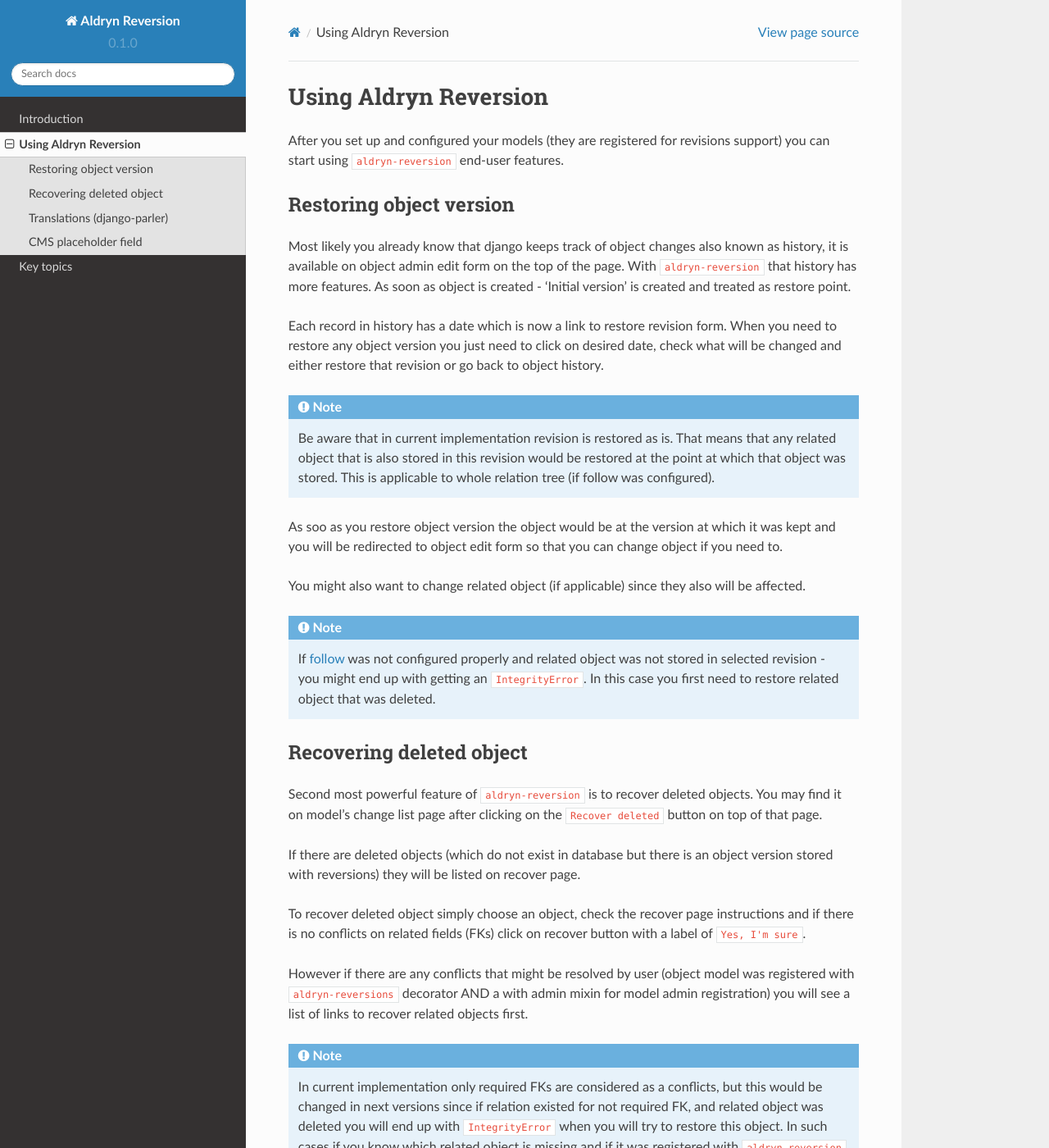
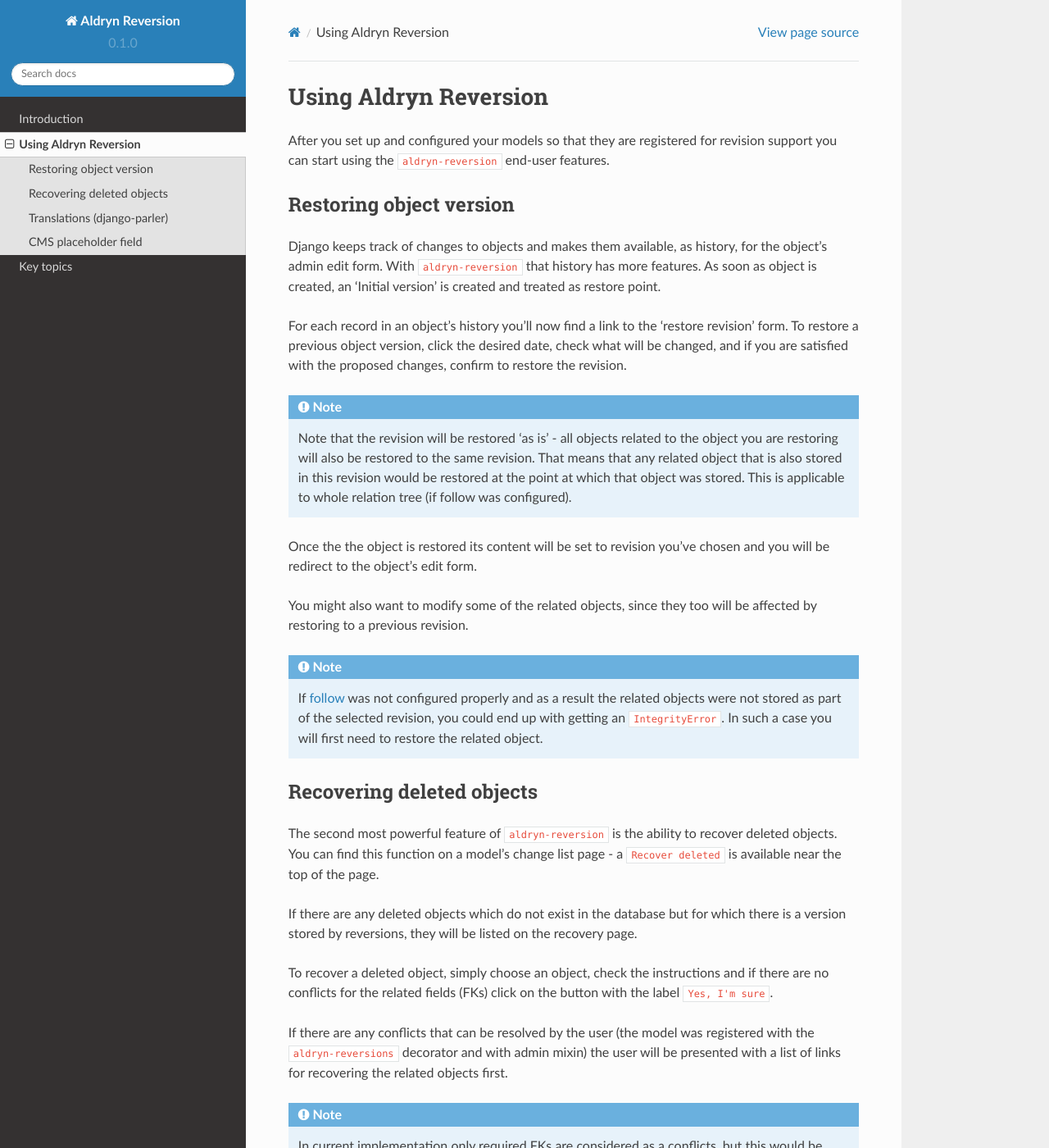
Before and after one commit to aldryn/aldryn-reversion, a Sphinx documentation site: the page built from docs/user/index.rst, in a window 1280 px wide and 1400 px high. Shown: the whole window at 82% size. Built offline with Sphinx 7.4.7 and the Read the Docs theme 2.0.0, drawn with Linux system fonts in a browser that asks for light colours; some of the changed text lies outside the part shown.

Commit message:
Documentation: misc improvements.

```diff
--- a/README.rst
+++ b/README.rst
@@ -48,9 +48,8 @@
 ------------
 
 Most likely you don't need to install this addon by yourself, and it is
-installed as a dependency for other addon.
-But in case if you are a developer or any other reason to install it manually
-just follow those simple steps:
+installed as a dependency for another addon.
+If you do need to install this addon manually, just follow thses steps:
 
 
 1) Run `pip install aldryn-reversion`.
--- a/docs/introduction/configuration.rst
+++ b/docs/introduction/configuration.rst
@@ -31,7 +31,7 @@
         ...
 
 
-This also add the related objects as version-controlled content.
+This also adds the related objects as version-controlled content.
 
 .. note:: These related models should also be registered with django-reversion in their own right.
 
--- a/docs/requirements.txt
+++ b/docs/requirements.txt
@@ -1,4 +1,3 @@
--f http://simple.crate.io/
 MarkupSafe==0.23
 Pygments==2.0.2
 Sphinx==1.3.1
--- a/docs/topic/index.rst
+++ b/docs/topic/index.rst
@@ -12,7 +12,8 @@
 
 Be aware that reverting a model instance will also revert all related (i.e. via a foreign key)
 object instances to the same history point - this will not always be desired behaviour, and
-your may not be what is expected by your site content editors who use the feature.
+this will not always be the desired behaviour, and may not be what is expected
+by your site's content editors.
 
 
 Possible database integrity errors
--- a/docs/user/index.rst
+++ b/docs/user/index.rst
@@ -2,65 +2,67 @@
 Using Aldryn Reversion
 ######################
 
-After you set up and configured your models (they are registered for revisions
-support) you can start using ``aldryn-reversion`` end-user features.
+After you set up and configured your models so that they are registered
+for revision support you can start using the ``aldryn-reversion``
+end-user features.
 
 ************************
 Restoring object version
 ************************
 
-Most likely you already know that django keeps track of object changes also
-known as history, it is available on object admin edit form on the top of the
-page. With ``aldryn-reversion`` that history has more features.
-As soon as object is created - 'Initial version' is created and treated as
+Django keeps track of changes to objects and makes them available, as
+history, for the object's admin edit form. With ``aldryn-reversion`` that
+history has more features.
+As soon as object is created, an 'Initial version' is created and treated as
 restore point.
 
-Each record in history has a date which is now a link to restore revision
-form.
-When you need to restore any object version you just need to click on desired
-date, check what will be changed  and either restore that revision or go back
-to object history.
+For each record in an object's history you'll now find a link to the
+'restore revision' form.
+To restore a previous object version, click the desired date, check what will
+be changed, and if you are satisfied with the proposed changes, confirm to
+restore the revision.
 
 .. note::
-    Be aware that in current implementation revision is restored as is.
+    Note that the revision will be restored 'as is' - all objects related to
+    the object you are restoring will also be restored to the same revision.
     That means that any related object that is also stored in this revision
     would be restored at the point at which that object was stored.
     This is applicable to whole relation tree (if follow was configured).
 
-As soo as you restore object version the object would be at the version at
-which it was kept and you will be redirected to object edit form so that you
-can change object if you need to.
+Once the the object is restored its content will be set to revision you've
+chosen and you will be redirect to the object's edit form.
 
-You might also want to change related object (if applicable) since they also
-will be affected.
+You might also want to modify some of the related objects, since they too
+will be affected by restoring to a previous revision.
 
 .. note::
-   If :ref:`follow` was not configured properly and related object was not
-   stored in selected revision - you might end up with getting an
-   ``IntegrityError``. In this case you first need to restore related object
-   that was deleted.
+   If :ref:`follow` was not configured properly and as a result the related
+   objects were not stored as part of the selected revision, you could end
+   up with getting an ``IntegrityError``. In such a case you will first need
+   to restore the related object.
 
 
-*************************
-Recovering deleted object
-*************************
+**************************
+Recovering deleted objects
+**************************
 
-Second most powerful feature of ``aldryn-reversion`` is to recover deleted
-objects.
-You may find it on model's change list page after clicking on the
-``Recover deleted`` button on top of that page.
+The second most powerful feature of ``aldryn-reversion`` is the ability to
+recover deleted objects.
+You can find this function on a model's change list page - a
+``Recover deleted`` is available near the top of the page.
 
-If there are deleted objects (which do not exist in database but there is an
-object version stored with reversions) they will be listed on recover page.
+If there are any deleted objects which do not exist in the database but for
+which there is a version stored by reversions, they will be listed on the
+recovery page.
 
-To recover deleted object simply choose an object, check the recover page
-instructions and if there is no conflicts on related fields (FKs) click on
-recover button with a label of ``Yes, I'm sure``.
+To recover a deleted object, simply choose an object, check the instructions
+and if there are no conflicts for the related fields (FKs) click on
+the button with the label ``Yes, I'm sure``.
 
-However if there are any conflicts that might be resolved by user (object
-model was registered with ``aldryn-reversions`` decorator AND a with admin
-mixin for model admin registration) you will see a list of links to recover
-related objects first.
+If there are any conflicts that can be resolved by the user (the model was
+registered with the ``aldryn-reversions`` decorator and with admin mixin)
+the user will be presented with a list of links for recovering the related
+objects first.
 
 .. note::
     In current implementation only required FKs are considered as a conflicts,
@@ -72,49 +74,48 @@
     mixin - you can recover related object first and then return to restore
     this object.
 
-In case if related object was not registered with admin mixin but it was
-registered for revision tracking ``aldryn-reversion`` would try to solve
-conflict automatically by examining required FK relations.
-In case of success you might be able to restore the object and objects that
-are required relations to this object.
+If a related object was not registered with the admin mixin but was
+registered for revision tracking ``aldryn-reversion`` will attempt to resolve
+the conflict automatically by examining the required FK relations.
+If automatic conflict resolution was successful you will be able to restore
+the object and its required relations.
 
 .. note::
-    Be aware that automatic resolver would try to use selected object reivison
-    which means that related objects would be restored at version at which
-    they were in that revision (not the object latest version).
-    So be sure to examine related objects and edit them to the desired state.
+    Note that automatic conflict resolution will try to use the selected
+    object revision. Related objects will be restored to the version at
+    which they were in that revision - not the object's latest version.
+    Be sure to examine the related objects carefully and edit them so that
+    they are in the desired state.
 
 ****************************
 Translations (django-parler)
 ****************************
 
-If model that is registered with ``aldryn-reversion`` contains translatable
-fields each form (restore object version and recover deleted object) will
-also have a choice to select translations to restore.
+When a model that is registered with ``aldryn-reversion`` contains translatable
+fields, recover form  will also have the option to select translations
+to restore.
 In that case at least one translation should be selected.
 
 *********************
 CMS placeholder field
 *********************
 
-If model has ``placeholder`` fields and ``aldryn-reversion`` was not
-configured to ignore those fields they will also be tracked as a part of
-object revision.
-That means that in case if placeholder object that represents model's
-placeholder field would be deleted - you will be notified that it will be
-restored (in case of recover process).
+If a model has ``placeholder`` fields and ``aldryn-reversion`` was not
+configured to ignore those fields, they will also be tracked as part of
+object's revision.
+In such cases, when the placeholder object representing the parent model's
+placeholder field is deleted, you will be notified and it will be restored as
+part of the recovery process.
 
 .. note::
-    If only placeholder object was deleted (not the plugins that it holds)
-    then you will be able to get palceholder AND plugins, most likely
-    plugins were not changed (relation to placeholder).
-    But if palceholder AND related plugins were deleted then restoring
-    placeholder object won't restore the plugins, which means that it will
-    be just an empty placeholder. Though you might be able to restore plugins
-    as well if after recovering deleted object you will restore object version
-    which contains plugins as well.
+    If only the placeholder object is deleted (and not the plugins that it
+    holds) you will be able to restore both the placeholder and the
+    plugins - in most cases the plugins will not have changed. If, on the
+    other hand, both the placeholder and the related plugins were deleted,
+    the result would be an empty placeholder. You may still be able to
+    restore the plugins if, after recovering the deleted object, you restore
+    an object version which contains the plugins.
 
-In case of reverting history it would be restored to selected objcet version
-revision automatically. That is happening due to current revert implementation.
-That means that you might be interested to checking and/or editing restored
-object and it's plugins content.
+When reverting history, the object will be restored to the corresponding
+revision automatically, so it may be a good idea to check the restored
+object and its plugins and edit them where necessary.
```
Also changed, not shown: docs/introduction/installation.rst (+4 -3 lines).
